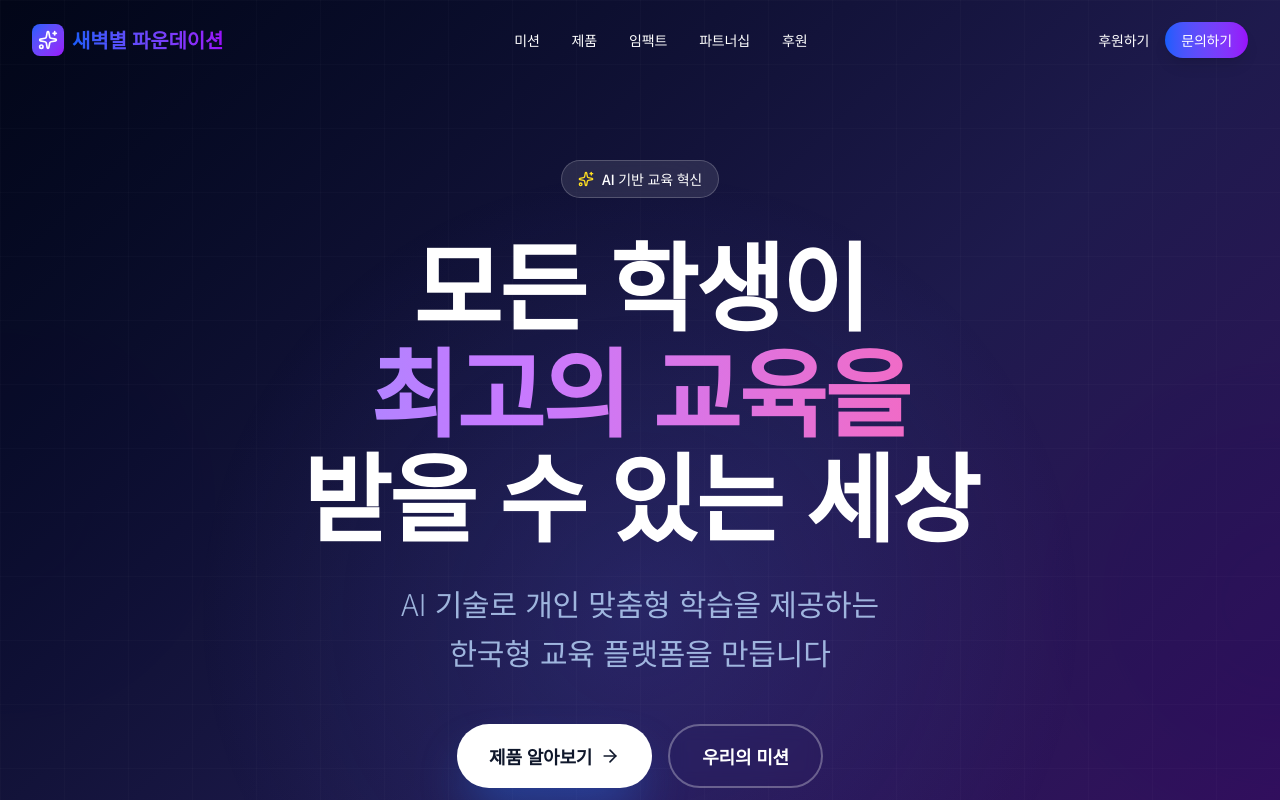
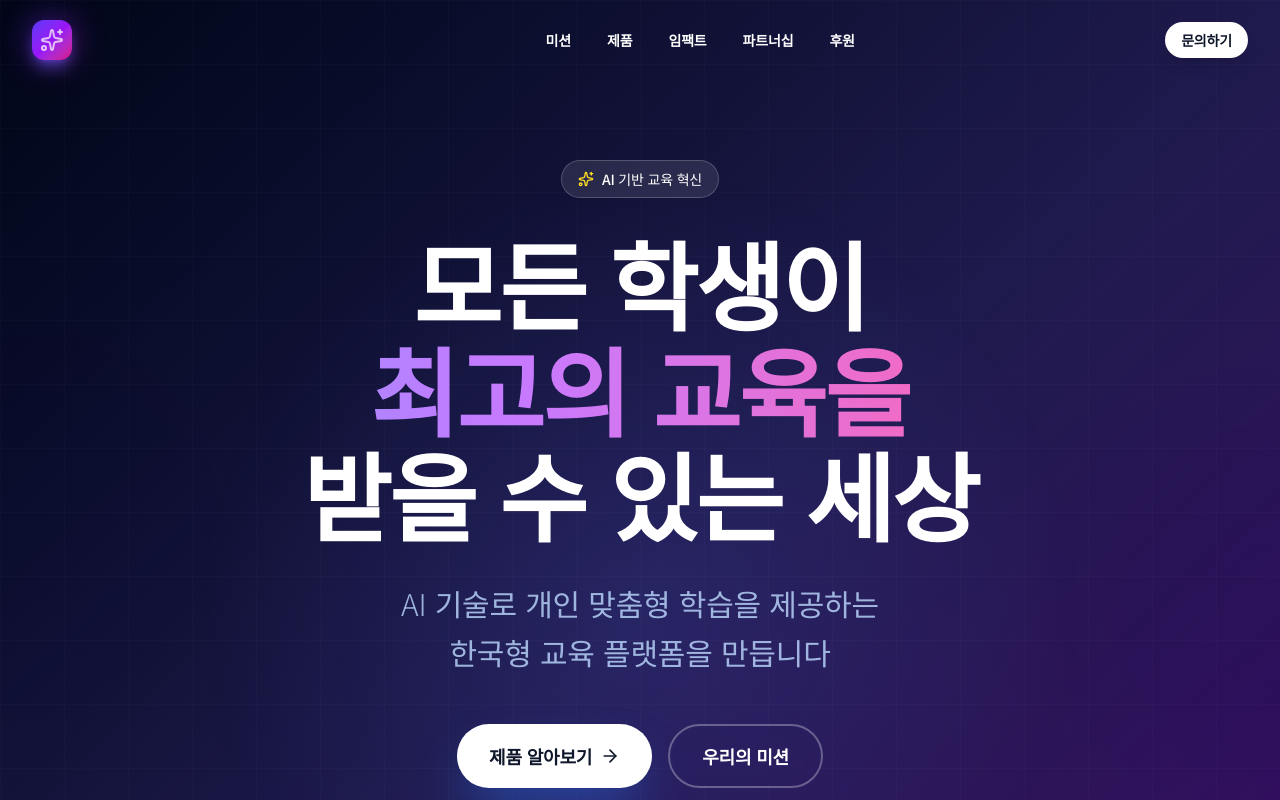
Before and after one commit to big-teddy/dawnstar-foundation, a Next.js app: page / in a window 1280 px wide. Shown: the top 800 px of the page. Built offline with nearby package versions, Linux system fonts and the light colour scheme.

Commit message:
feat: Header 프리미엄 디자인 적용
- 애니메이션 entrance 효과
- 스크롤 시 글래스모피즘 효과
- 로고 회전 호버 애니메이션
- 모바일 메뉴 부드러운 전환

🤖 Generated with Claude Code

```diff
--- a/components/layout/Header.tsx
+++ b/components/layout/Header.tsx
@@ -2,6 +2,7 @@
 
 import { NAVIGATION_ITEMS, SITE_CONFIG } from '@/lib/constants';
 import { cn } from '@/lib/utils';
+import { motion } from 'framer-motion';
 import { Menu, Sparkles, X } from 'lucide-react';
 import Link from 'next/link';
 import { useEffect, useState } from 'react';
@@ -21,38 +22,52 @@ export default function Header() {
   }, []);
 
   return (
-    <header
+    <motion.header
+      initial={{ y: -100 }}
+      animate={{ y: 0 }}
+      transition={{ duration: 0.6, ease: [0.21, 0.47, 0.32, 0.98] }}
       className={cn(
-        'fixed top-0 left-0 right-0 z-50 transition-all duration-300',
+        'fixed top-0 left-0 right-0 z-50 transition-all duration-500',
         isScrolled
-          ? 'bg-white/90 backdrop-blur-md shadow-lg'
+          ? 'bg-white/80 backdrop-blur-2xl shadow-lg border-b border-slate-200/50'
           : 'bg-transparent'
       )}
     >
       <div className="max-w-7xl mx-auto px-4 sm:px-6 lg:px-8">
-        <div className="flex items-center justify-between h-16 md:h-20">
+        <div className="flex items-center justify-between h-20">
           {/* Logo */}
-          <Link
-            href="/"
-            className="flex items-center gap-2 group"
-          >
-            <div className="w-8 h-8 bg-gradient-to-br from-blue-600 to-purple-600 rounded-lg flex items-center justify-center group-hover:scale-110 transition-transform">
-              <Sparkles className="w-5 h-5 text-white" />
-            </div>
-            <span className="text-xl font-bold bg-gradient-to-r from-blue-600 to-purple-600 bg-clip-text text-transparent">
+          <Link href="/" className="flex items-center gap-3 group">
+            <motion.div
+              whileHover={{ rotate: 360, scale: 1.1 }}
+              transition={{ duration: 0.6 }}
+              className="relative"
+            >
+              <div className="w-10 h-10 bg-gradient-to-br from-indigo-600 via-purple-600 to-pink-600 rounded-xl flex items-center justify-center shadow-lg shadow-indigo-500/50">
+                <Sparkles className="w-6 h-6 text-white" />
+              </div>
+              <div className="absolute inset-0 bg-gradient-to-br from-indigo-600 via-purple-600 to-pink-600 rounded-xl blur-lg opacity-50 group-hover:opacity-75 transition-opacity" />
+            </motion.div>
+            <span
+              className={cn(
+                'text-xl font-black bg-gradient-to-r from-indigo-600 to-purple-600 bg-clip-text text-transparent transition-opacity',
+                isScrolled ? 'opacity-100' : 'opacity-100 lg:opacity-0'
+              )}
+            >
               {SITE_CONFIG.name}
             </span>
           </Link>
 
           {/* Desktop Navigation */}
-          <nav className="hidden md:flex items-center gap-8">
+          <nav className="hidden md:flex items-center gap-1">
             {NAVIGATION_ITEMS.map((item) => (
               <a
                 key={item.href}
                 href={item.href}
                 className={cn(
-                  'text-sm font-medium transition-colors hover:text-blue-600',
-                  isScrolled ? 'text-slate-700' : 'text-white'
+                  'px-4 py-2 text-sm font-semibold rounded-xl transition-all duration-300',
+                  isScrolled
+                    ? 'text-slate-700 hover:text-indigo-600 hover:bg-indigo-50'
+                    : 'text-white hover:bg-white/10'
                 )}
               >
                 {item.label}
@@ -60,18 +75,17 @@ export default function Header() {
             ))}
           </nav>
 
-          {/* Desktop CTA Buttons */}
-          <div className="hidden md:flex items-center gap-4">
-            <a
-              href="#support"
+          {/* Desktop CTA */}
+          <div className="hidden md:flex items-center gap-3">
+            <Button
+              size="sm"
               className={cn(
-                'text-sm font-medium hover:text-blue-600 transition-colors',
-                isScrolled ? 'text-slate-700' : 'text-white'
+                'font-bold transition-all duration-300',
+                isScrolled
+                  ? 'bg-gradient-to-r from-indigo-600 to-purple-600 hover:from-indigo-700 hover:to-purple-700 text-white shadow-lg shadow-indigo-500/30'
+                  : 'bg-white text-slate-900 hover:bg-blue-50 shadow-lg'
               )}
             >
-              후원하기
-            </a>
-            <Button size="sm" variant="gradient">
               문의하기
             </Button>
           </div>
@@ -79,13 +93,23 @@ export default function Header() {
           {/* Mobile Menu Button */}
           <button
             onClick={() => setIsMobileMenuOpen(!isMobileMenuOpen)}
-            className="md:hidden p-2"
+            className="md:hidden p-2 rounded-xl hover:bg-slate-100 transition-colors"
             aria-label="메뉴"
           >
             {isMobileMenuOpen ? (
-              <X className={cn('w-6 h-6', isScrolled ? 'text-slate-700' : 'text-white')} />
+              <X
+                className={cn(
+                  'w-6 h-6',
+                  isScrolled ? 'text-slate-700' : 'text-white'
+                )}
+              />
             ) : (
-              <Menu className={cn('w-6 h-6', isScrolled ? 'text-slate-700' : 'text-white')} />
+              <Menu
+                className={cn(
+                  'w-6 h-6',
+                  isScrolled ? 'text-slate-700' : 'text-white'
+                )}
+              />
             )}
           </button>
         </div>
@@ -93,33 +117,31 @@ export default function Header() {
 
       {/* Mobile Menu */}
       {isMobileMenuOpen && (
-        <div className="md:hidden bg-white border-t border-slate-200">
-          <div className="max-w-7xl mx-auto px-4 py-4 space-y-4">
+        <motion.div
+          initial={{ opacity: 0, y: -20 }}
+          animate={{ opacity: 1, y: 0 }}
+          exit={{ opacity: 0, y: -20 }}
+          className="md:hidden bg-white border-t border-slate-200 shadow-xl"
+        >
+          <div className="max-w-7xl mx-auto px-4 py-6 space-y-3">
             {NAVIGATION_ITEMS.map((item) => (
               <a
                 key={item.href}
                 href={item.href}
-                className="block text-slate-700 hover:text-blue-600 transition-colors"
+                className="block px-4 py-3 text-slate-700 hover:text-indigo-600 hover:bg-indigo-50 rounded-xl font-semibold transition-all"
                 onClick={() => setIsMobileMenuOpen(false)}
               >
                 {item.label}
               </a>
             ))}
-            <div className="pt-4 space-y-2 border-t border-slate-200">
-              <a
-                href="#support"
-                className="block text-slate-700 hover:text-blue-600 transition-colors"
-                onClick={() => setIsMobileMenuOpen(false)}
-              >
-                후원하기
-              </a>
-              <Button className="w-full" size="sm" variant="gradient">
+            <div className="pt-4">
+              <Button className="w-full font-bold bg-gradient-to-r from-indigo-600 to-purple-600">
                 문의하기
               </Button>
             </div>
           </div>
-        </div>
+        </motion.div>
       )}
-    </header>
+    </motion.header>
   );
 }
```
